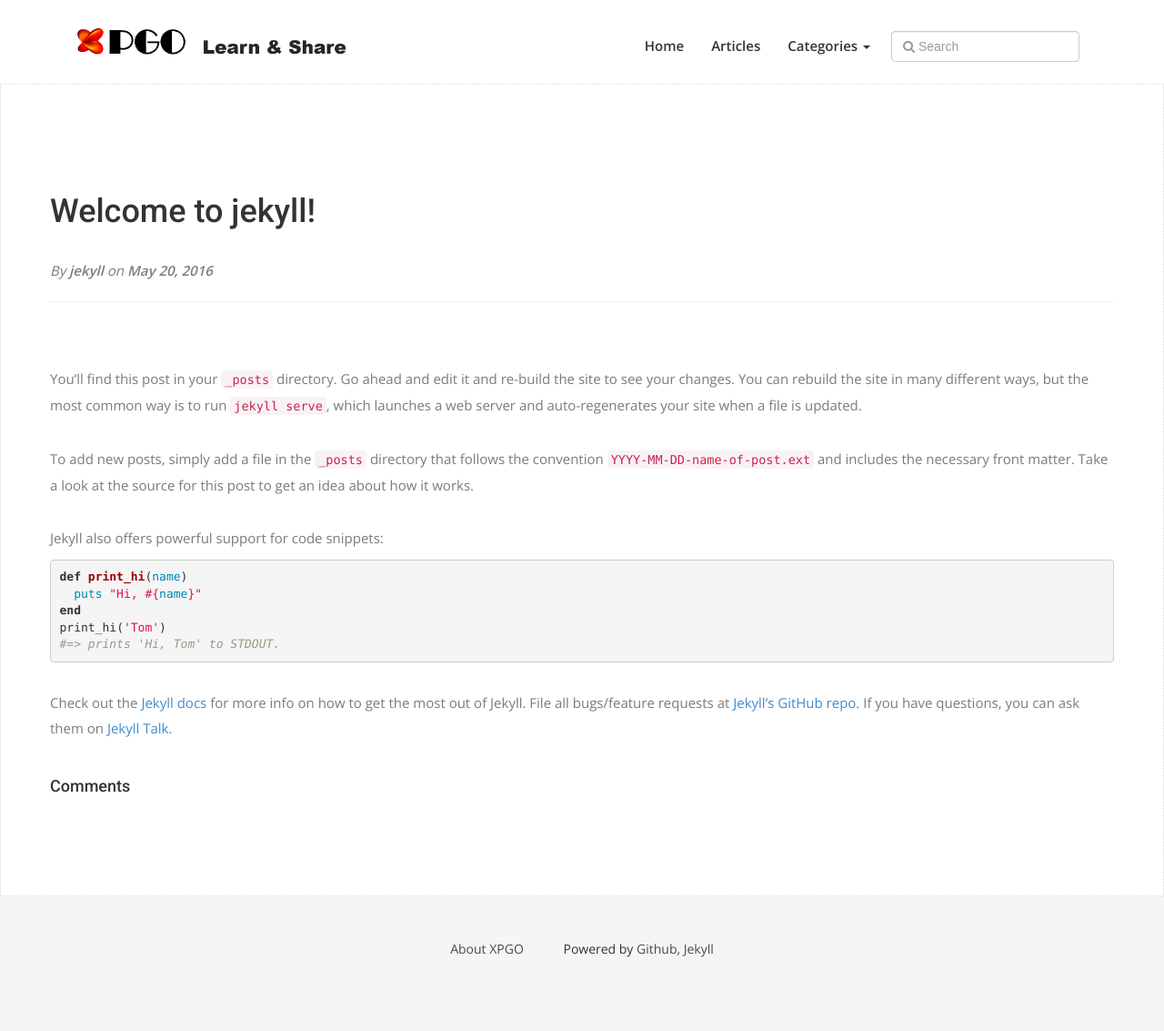
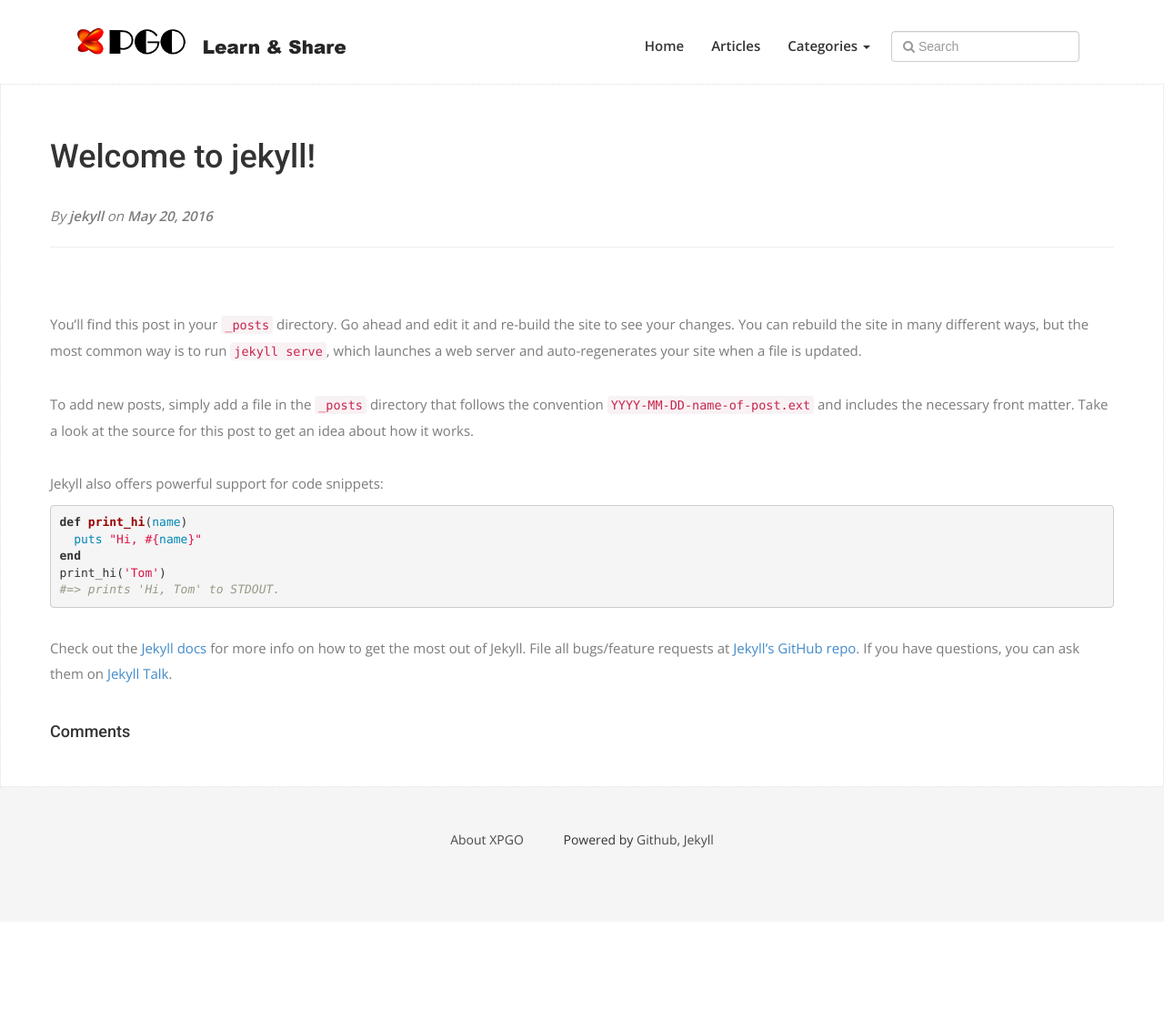
Before and after one commit to xpgo/xpgo.github.io, a Jekyll site: the page built from _posts/2016-05-20-welcome-to-jekyll.md, in a window 1280 px wide. Shown: the whole page at 91% size. Built offline with Jekyll 4.4.1, drawn with Linux system fonts in a browser that asks for light colours; nearby versions of some CDN libraries; some web fonts are replaced; comment, search, counter and statistics services are not loaded; after the commit the page ends 1013 px from its top, so only the background shows below that.

Commit message:
adjusted post title padding

```diff
--- a/css/style.css
+++ b/css/style.css
@@ -33,8 +33,16 @@
   color: #0D0017;
 }
 
+/*---------------------------------------------
+          post
+-----------------------------------------------*/
+
 .post #intro .block img {
   padding: 2px;
+}
+
+#intro {
+    padding: 40px 0;
 }
 
 /*---------------------------------------------
```
